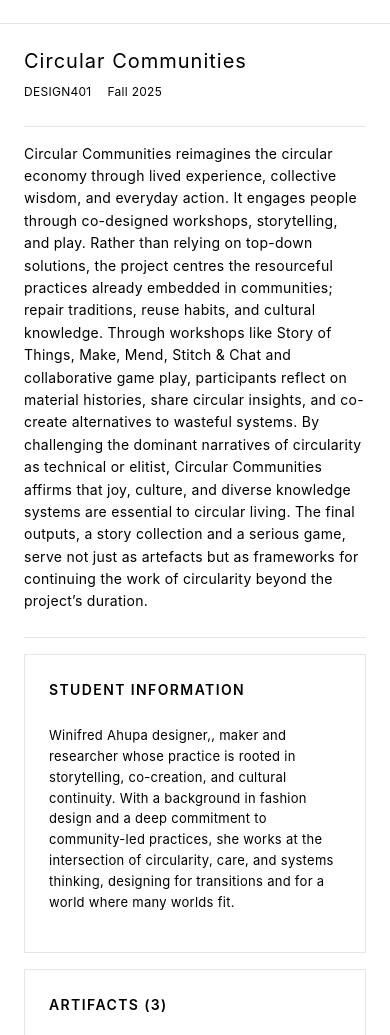
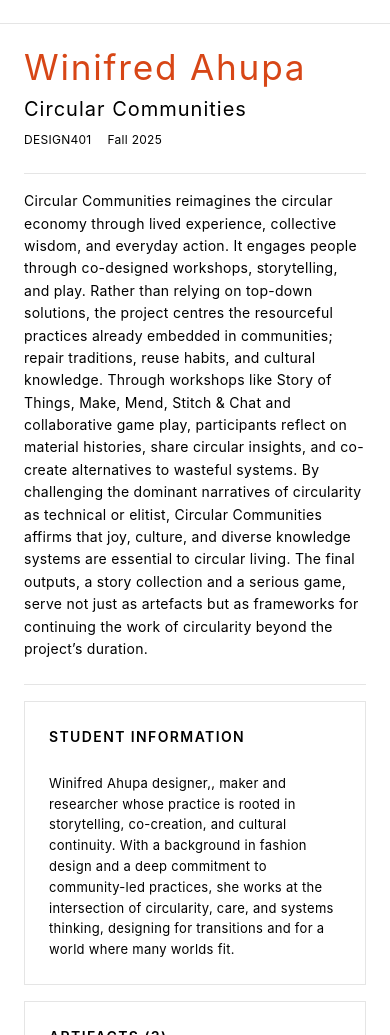
Before and after one commit to joshuakasyoka/GCDP2025, a React (Create React App) app: page /students/student_01 in a window 390 px wide. Shown: the part 202-1237 px from the top of the page. Built offline with nearby package versions, Linux system fonts and the light colour scheme; a web font is replaced by a local one.

Commit message:
change to arch

```diff
--- a/src/components/ArchivePage.js
+++ b/src/components/ArchivePage.js
@@ -82,7 +82,9 @@ const ArchivePage = () => {
         ) : (
           <>
             <div className={styles.headerLeft}>
-              <h1>MATERIALS OF SOFT ACTIVISM</h1>
+              <Link to="/" style={{ textDecoration: 'none', color: 'inherit' }}>
+                <h1>MATERIALS OF SOFT ACTIVISM</h1>
+              </Link>
               <button
                 className={styles.initials}
                 onClick={toggleLanguage}
--- a/src/components/GalleryModal.js
+++ b/src/components/GalleryModal.js
@@ -1,6 +1,7 @@
 import React, { useState, useEffect } from 'react';
 import { useLanguage } from '../contexts/LanguageContext';
 import styles from '../styles/GalleryModal.module.css';
+import { Link } from 'react-router-dom';
 
 const GalleryModal = ({ artifact, onClose, onTagClick }) => {
   const [currentImageIndex, setCurrentImageIndex] = useState(0);
@@ -133,7 +134,13 @@ const GalleryModal = ({ artifact, onClose, onTagClick }) => {
 
           <div className={styles.studentInfo}>
             <h3>STUDENT</h3>
-            <p>{getTranslatedText(artifact.student)}</p>
+            {artifact.studentId ? (
+              <Link to={`/students/${artifact.studentId}`} className={styles.studentLink}>
+                {getTranslatedText(artifact.student)}
+              </Link>
+            ) : (
+              <p>{getTranslatedText(artifact.student)}</p>
+            )}
           </div>
 
           <div className={styles.projectInfo}>
--- a/src/components/StudentProjectPage.js
+++ b/src/components/StudentProjectPage.js
@@ -66,6 +66,7 @@ const StudentProjectPage = () => {
           {selectedProject ? (
             <>
               <div className={styles.projectHeader}>
+                <h1 className={styles.studentName}>{student.name.display_name}</h1>
                 <h2>{selectedProject.title}</h2>
                 <div className={styles.projectMeta}>
                   <span>{selectedProject.course_code}</span>
--- a/src/components/TileGrid.js
+++ b/src/components/TileGrid.js
@@ -252,6 +252,17 @@ const TileGrid = ({ artifacts, onTileClick, sortBy, onSortChange, searchQuery, o
           p5.circle(clusterX, clusterY, clusterRadius * 2);
         }
       } else if (viewMode === 'vector') {
+        p5.background(255); // Clear canvas to white
+        // Draw grid background for vector view
+        p5.stroke(220); // Slightly darker for visibility
+        p5.strokeWeight(0.7);
+        const gridSpacing = 40;
+        for (let x = 0; x < p5.width; x += gridSpacing) {
+          p5.line(x, 0, x, p5.height);
+        }
+        for (let y = 0; y < p5.height; y += gridSpacing) {
+          p5.line(0, y, p5.width, y);
+        }
         // Draw lines connecting circles
         p5.stroke('#FF9900');
         p5.strokeWeight(2.5);
@@ -716,13 +727,13 @@ const TileGrid = ({ artifacts, onTileClick, sortBy, onSortChange, searchQuery, o
             className={`${styles.clusterViewBtn} ${viewMode === 'cluster' ? styles.active : ''}`}
             onClick={() => setViewMode('cluster')}
           >
-            ⊙
+            □
           </button>
           <button
             className={`${styles.vectorViewBtn} ${viewMode === 'vector' ? styles.active : ''}`}
             onClick={() => setViewMode('vector')}
           >
-            □
+            ⊙
           </button>
           <button
             className={`${styles.fullscreenBtn} ${isFullscreen ? styles.active : ''}`}
--- a/src/styles/GalleryModal.module.css
+++ b/src/styles/GalleryModal.module.css
@@ -223,6 +223,19 @@
   font-weight: 500;
 }
 
+.studentLink {
+  color: var(--highlight-color, #D74616);
+  font-weight: 500;
+  font-size: 1.1em;
+  text-decoration: none;
+  cursor: pointer;
+  transition: color 0.2s;
+}
+
+.studentLink:hover {
+  color: #b32c0b;
+}
+
 @media (max-width: 1024px) {
   .modalContent {
     grid-template-columns: 1fr;
--- a/src/styles/Glossary.module.css
+++ b/src/styles/Glossary.module.css
@@ -70,7 +70,6 @@
 .tag {
   background: #f0f0f0;
   padding: 0.5rem 1rem;
-  border-radius: 20px;
   font-size: 0.9rem;
   color: #333;
   outline: 0.5px solid rgba(0, 0, 0, 0.2);
--- a/src/styles/StudentProject.module.css
+++ b/src/styles/StudentProject.module.css
@@ -112,7 +112,9 @@
 }
 
 .studentInfo, .artifactsSection {
-  max-height: 100%;
+  max-height: 260px;
+  min-height: 260px;
+  height: 340px;
   overflow-y: auto;
 }
 
@@ -204,6 +206,14 @@
   grid-column: 1 / -1;
 }
 
+.studentName {
+  font-size: 2.2rem;
+  font-weight: 400;
+  margin-bottom: 0.25em;
+  line-height: 1.1;
+  color: var(--highlight-color, #D74616);
+}
+
 @media (max-width: 768px) {
   .mainContent {
     grid-template-columns: 1fr;
@@ -226,18 +236,13 @@
     gap: var(--spacing-md);
   }
 
-  .artifactsSection, .studentInfo {
-    width: 100%;
-    margin-bottom: var(--spacing-md);
-    max-width: 100%;
-    box-sizing: border-box;
+  .studentInfo, .artifactsSection {
+    max-height: none;
+    min-height: unset;
+    height: auto;
   }
 
   .photoGrid {
     grid-template-columns: 1fr;
   }
-
-  .studentInfo, .artifactsSection {
-    max-height: none;
-  }
 }
```
